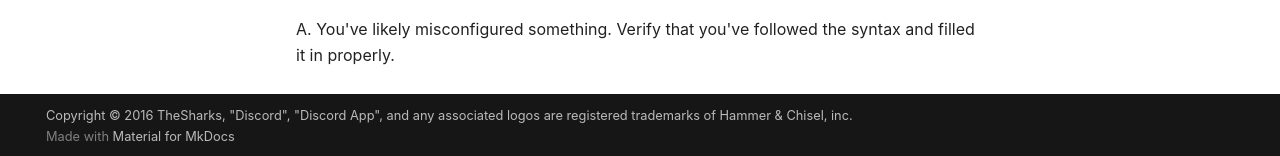
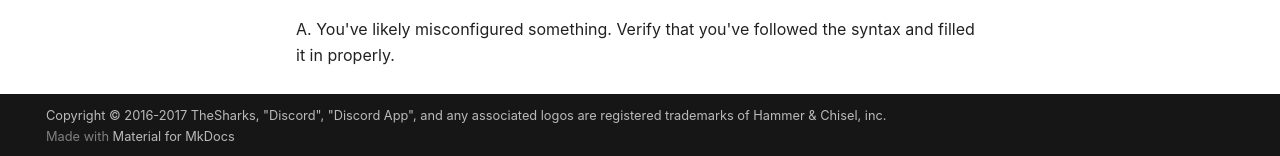
Before and after one commit to TheSharks/WildBeastDocs, an MkDocs documentation site: the page built from docs/faq.md, in a window 1280 px wide. Shown: the part 741-897 px from the top of the page. Built offline with MkDocs 1.6.1 and Material for MkDocs 9.7.7, drawn with Linux system fonts in a browser that asks for light colours; some web fonts are replaced; comment, search, counter and statistics services are not loaded; old or Windows-style settings are respelled for this version of MkDocs.

Commit message:
Claim copyright for current year
Again, late as heck...

```diff
--- a/mkdocs.yml
+++ b/mkdocs.yml
@@ -28,7 +28,7 @@ repo_name: 'GitHub'
 repo_url: 'https://github.com/TheSharks/WildBeast'
 
 # Copyright
-copyright: 'Copyright © 2016 TheSharks, "Discord", "Discord App", and any associated logos are registered trademarks of Hammer & Chisel, inc.'
+copyright: 'Copyright © 2016-2017 TheSharks, "Discord", "Discord App", and any associated logos are registered trademarks of Hammer & Chisel, inc.'
 
 # Extra options
 extra:
```
Also changed, not shown: LICENSE.md (+1 -1 lines).
